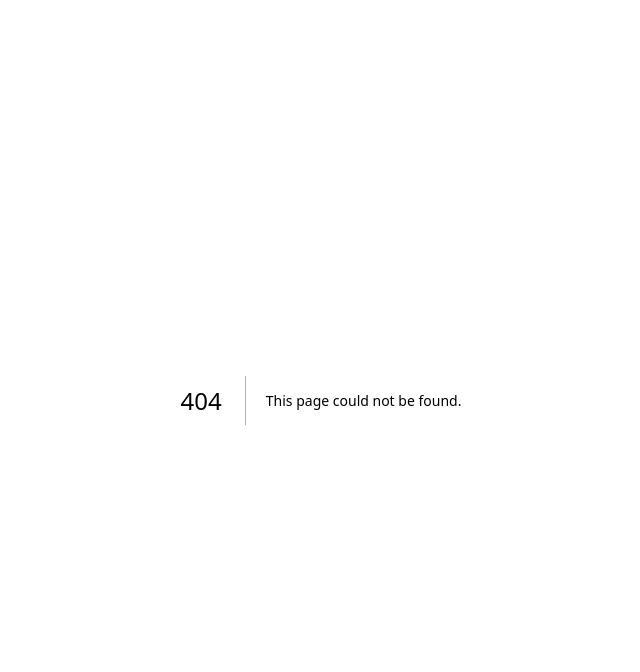
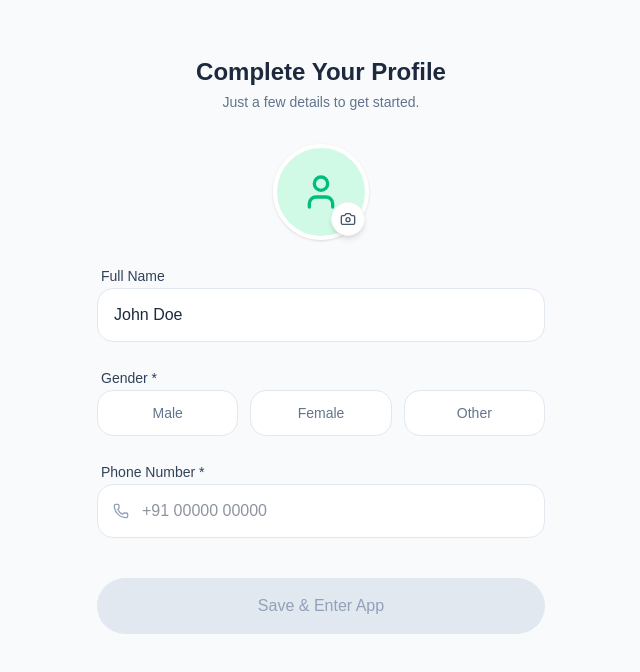
Before and after one commit to Adnan-Muhammed/shoe-factory, a Next.js app: page /profile in a window 1280 px wide. Before the commit this address had no page. Shown: the top 672 px of the page, without its empty margins (319-959 px from the left). Built offline with nearby package versions, Linux system fonts and the light colour scheme.

Commit message:
testing purpose profile onboading page input after google auth

```diff
--- /dev/null
+++ b/src/app/profile/page.jsx
@@ -0,0 +1,111 @@
+import React, { useState } from 'react';
+import { Camera, User, Phone } from 'lucide-react';
+
+const OnboardingPage = () => {
+
+  //  just like a google data
+  const [name, setName] = useState("John Doe");
+  const [gender, setGender] = useState("");
+  const [phone, setPhone] = useState("");
+
+  const isFormValid = gender !== "" && phone.length > 8;
+
+  const handleSubmit = (e) => {
+    e.preventDefault();
+    if (isFormValid) {
+      console.log("Saving User Data: ", { name, gender, phone });
+      // go to the next dashboard
+    }
+  };
+
+  return (
+    <div className="min-h-screen bg-slate-50 p-6 flex justify-center">
+      <div className="w-full max-w-md pt-8">
+
+        <h2 className="text-2xl font-bold text-slate-800 mb-1 text-center">Complete Your Profile</h2>
+        <p className="text-slate-500 text-sm text-center mb-8">Just a few details to get started.</p>
+
+        <form onSubmit={handleSubmit} className="space-y-6">
+
+          {/* Profile Picture */}
+          <div className="flex justify-center mb-6">
+            <div className="relative w-24 h-24 rounded-full bg-emerald-100 flex items-center justify-center border-4 border-white shadow-sm">
+              <User className="w-10 h-10 text-emerald-500" />
+              <button type="button" className="absolute bottom-0 right-0 bg-white p-2 rounded-full shadow-md border border-slate-100 active:scale-95">
+                <Camera className="w-4 h-4 text-slate-600" />
+              </button>
+            </div>
+          </div>
+
+          {/* Name Field (Pre-filled) */}
+          <div className="space-y-1.5">
+            <label className="text-sm font-medium text-slate-700 ml-1">Full Name</label>
+            <input
+              type="text"
+              value={name}
+              onChange={(e) => setName(e.target.value)}
+              className="w-full px-4 py-3.5 bg-white border border-slate-200 rounded-2xl focus:outline-none focus:ring-2 focus:ring-emerald-500/20 focus:border-emerald-500 transition-all text-slate-800"
+              placeholder="Your name"
+            />
+          </div>
+
+          {/* Gender Selection (Mandatory Buttons) */}
+          <div className="space-y-2">
+            <label className="text-sm font-medium text-slate-700 ml-1">Gender *</label>
+            <div className="grid grid-cols-3 gap-3">
+              {['Male', 'Female', 'Other'].map((g) => (
+                <button
+                  key={g}
+                  type="button"
+                  onClick={() => setGender(g)}
+                  className={`py-3 px-2 rounded-2xl text-sm font-medium transition-all ${
+                    gender === g
+                      ? 'bg-emerald-100 text-emerald-700 border-2 border-emerald-500 shadow-sm'
+                      : 'bg-white text-slate-500 border border-slate-200 hover:bg-slate-50'
+                  }`}
+                >
+                  {g}
+                </button>
+              ))}
+            </div>
+          </div>
+
+          {/* Phone Number (Mandatory) */}
+          <div className="space-y-1.5">
+            <label className="text-sm font-medium text-slate-700 ml-1">Phone Number *</label>
+            <div className="relative">
+              <div className="absolute inset-y-0 left-0 pl-4 flex items-center pointer-events-none">
+                <Phone className="w-4 h-4 text-slate-400" />
+              </div>
+              <input
+                type="tel"
+                value={phone}
+                onChange={(e) => setPhone(e.target.value)}
+                className="w-full pl-11 pr-4 py-3.5 bg-white border border-slate-200 rounded-2xl focus:outline-none focus:ring-2 focus:ring-emerald-500/20 focus:border-emerald-500 transition-all text-slate-800"
+                placeholder="+91 00000 00000"
+              />
+            </div>
+          </div>
+
+          {/* Submit Button */}
+          <div className="pt-4">
+            <button
+              type="submit"
+              disabled={!isFormValid}
+              className={`w-full py-4 rounded-full font-medium transition-all duration-300 ${
+                isFormValid
+                  ? 'bg-emerald-500 text-white shadow-md shadow-emerald-500/20 hover:bg-emerald-600 active:scale-[0.98]'
+                  : 'bg-slate-200 text-slate-400 cursor-not-allowed'
+              }`}
+            >
+              Save & Enter App
+            </button>
+          </div>
+
+        </form>
+      </div>
+    </div>
+  );
+};
+
+export default OnboardingPage;
```
